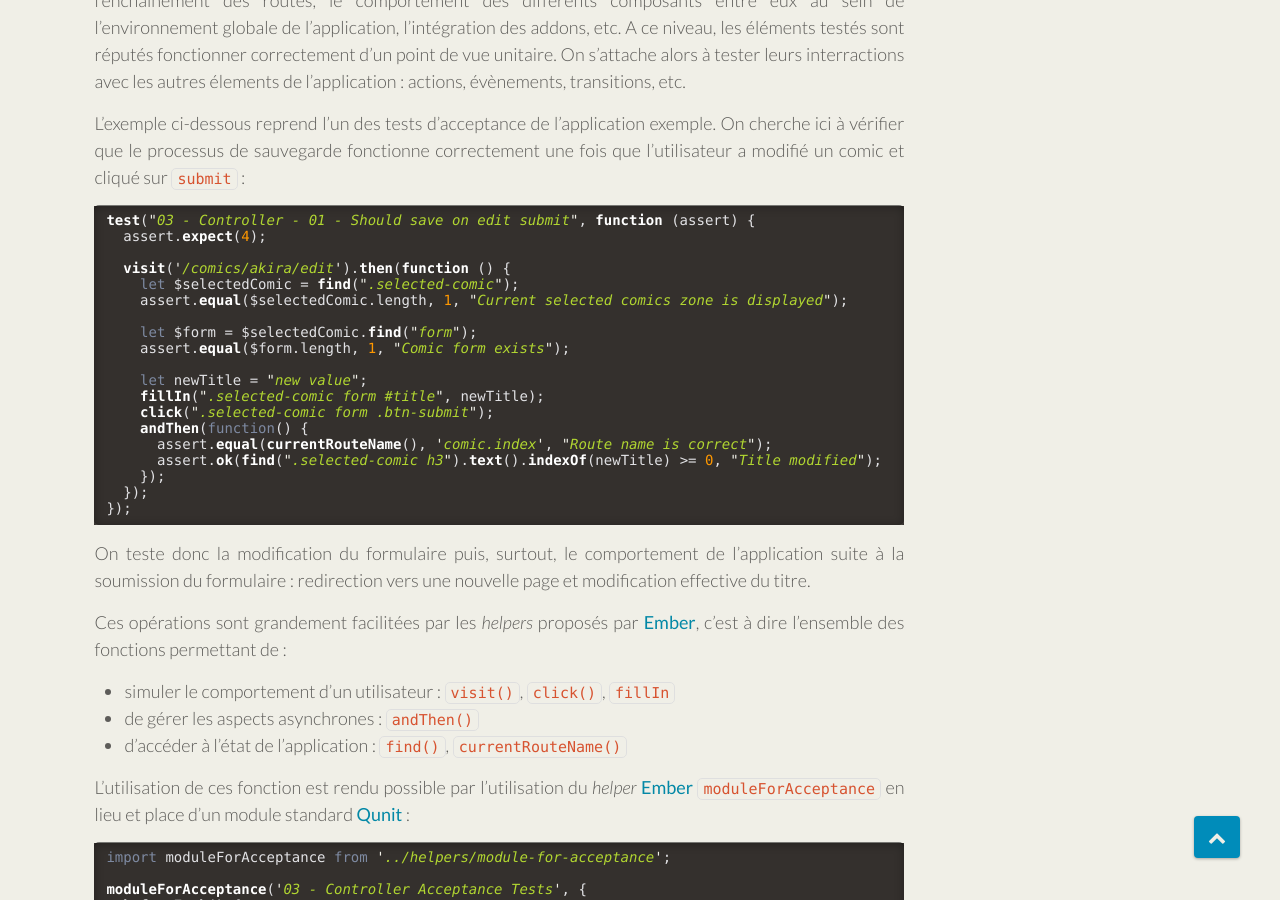
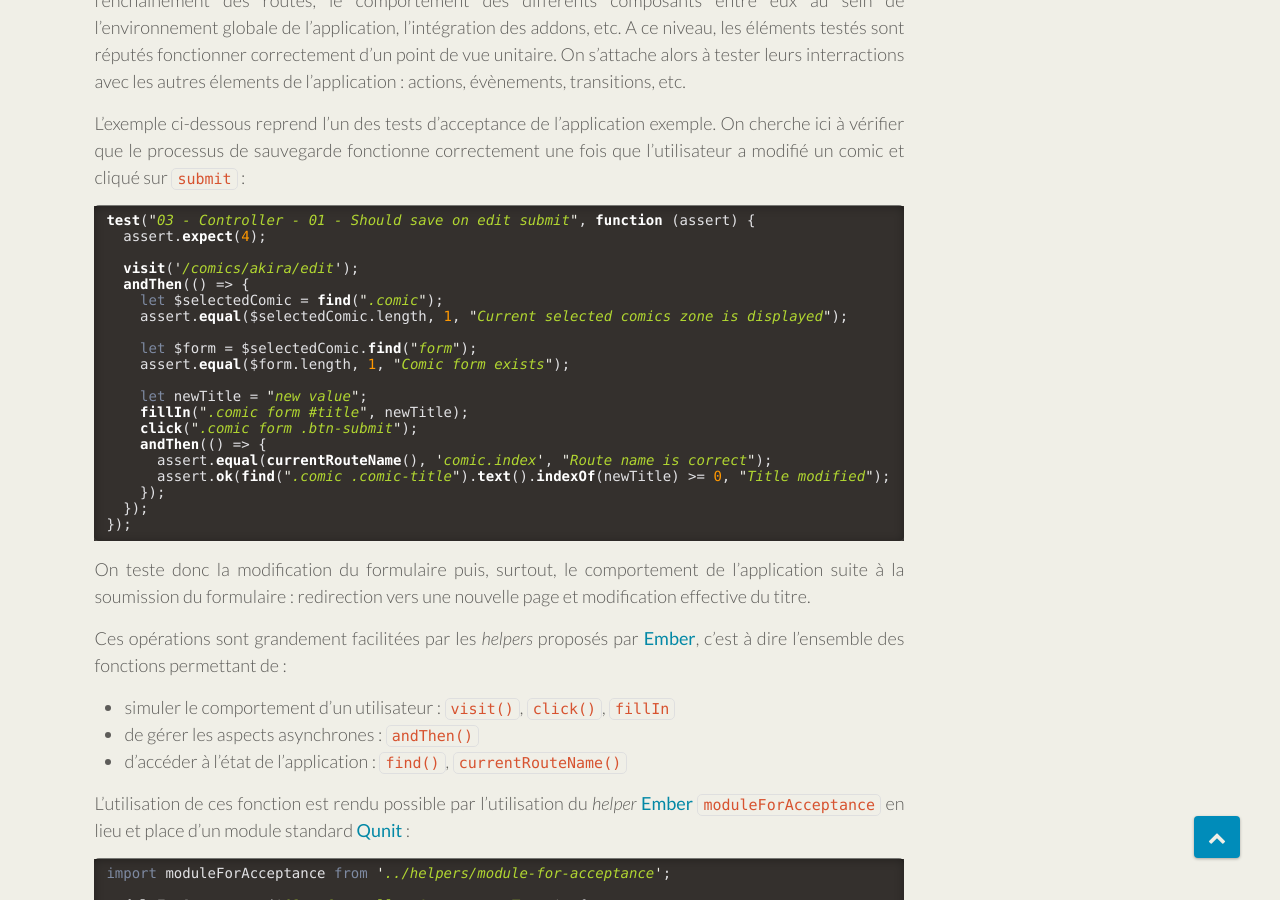
Before and after one commit to bmeurant/bmeurant.github.io, a Jekyll site: the page built from ember/training/testing.md, in a window 1280 px wide and 900 px high, scrolled down 981 px. Built offline with Jekyll 4.4.1, drawn with Linux system fonts in a browser that asks for light colours; nearby versions of some CDN libraries; some of the changed text lies outside the part shown.

Commit message:
Fix typos

````diff
--- a/ember/training/testing.md
+++ b/ember/training/testing.md
@@ -43,19 +43,20 @@ On cherche ici à vérifier que le processus de sauvegarde fonctionne correcteme
 test("03 - Controller - 01 - Should save on edit submit", function (assert) {
   assert.expect(4);
 
-  visit('/comics/akira/edit').then(function () {
-    let $selectedComic = find(".selected-comic");
+  visit('/comics/akira/edit');
+  andThen(() => {
+    let $selectedComic = find(".comic");
     assert.equal($selectedComic.length, 1, "Current selected comics zone is displayed");
 
     let $form = $selectedComic.find("form");
     assert.equal($form.length, 1, "Comic form exists");
 
     let newTitle = "new value";
-    fillIn(".selected-comic form #title", newTitle);
-    click(".selected-comic form .btn-submit");
-    andThen(function() {
+    fillIn(".comic form #title", newTitle);
+    click(".comic form .btn-submit");
+    andThen(() => {
       assert.equal(currentRouteName(), 'comic.index', "Route name is correct");
-      assert.ok(find(".selected-comic h3").text().indexOf(newTitle) >= 0, "Title modified");
+      assert.ok(find(".comic .comic-title").text().indexOf(newTitle) >= 0, "Title modified");
     });
   });
 });
@@ -131,6 +132,8 @@ moduleFor('controller:comics', 'Unit | Controller | comics', {
 
 De plus amples détails sont données sur les tests unitaire dans la [documentation officielle](https://guides.emberjs.com/v2.10.0/testing/unit-testing-basics/).
 
+{% raw %}
+
 ## Tests d'intégration
 
 Les tests d'intégration sont définis dans ``tests/integration``.
@@ -173,6 +176,8 @@ moduleForComponent('fav-btn', 'Integration | Component | fav btn', {
   integration: true
 });
 ```
+
+{% endraw %}
 
 ## Configuration
 
````
Also changed, not shown: ember/training/templates.md (+1 -1 lines).
